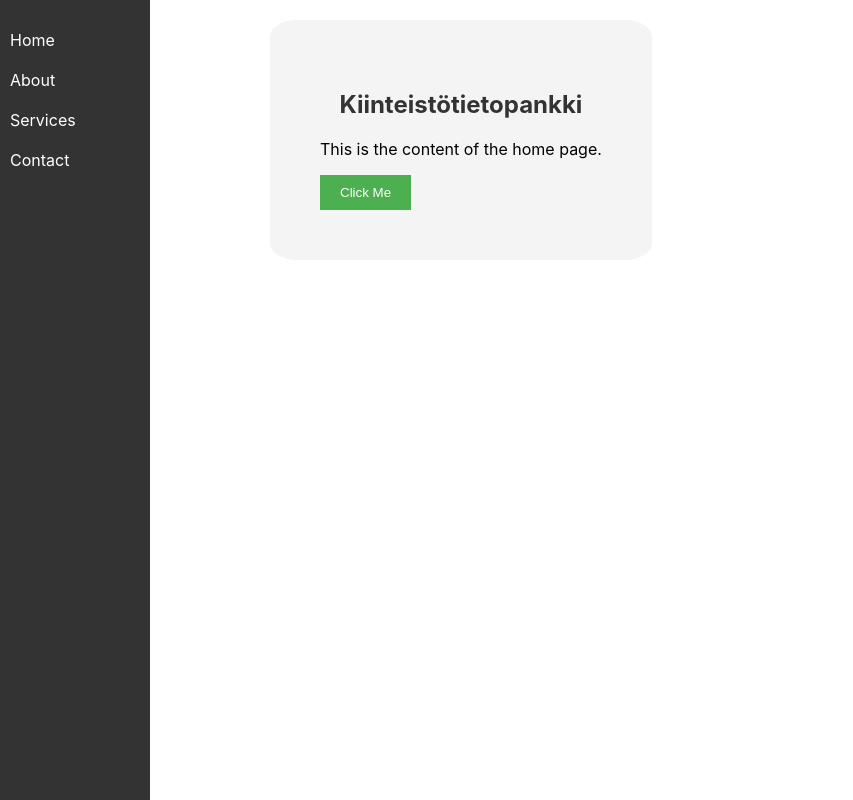
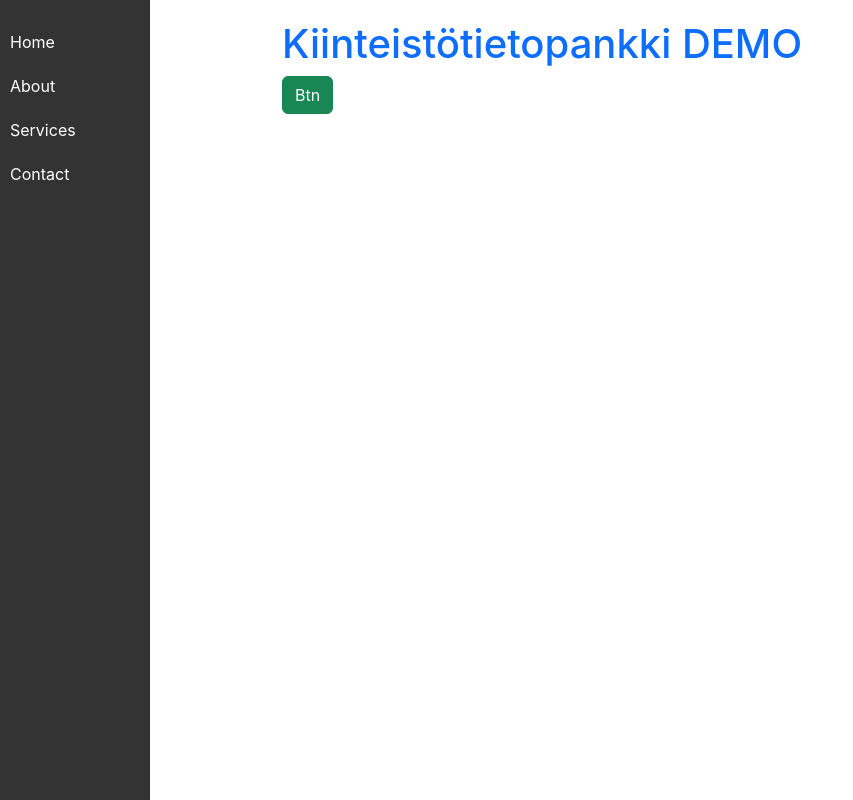
Before and after one commit to Kiinteistotietopankki/KTP_demo, a React (Create React App) app in the folder client/: page / in a window 1280 px wide. Shown: the whole page, without its empty margins (0-853 px from the left). Built offline with nearby package versions, Linux system fonts and the light colour scheme.

Commit message:
bs sekoilua

```diff
--- a/client/package.json
+++ b/client/package.json
@@ -9,7 +9,9 @@
     "@testing-library/user-event": "^13.5.0",
     "ajv": "^8.17.1",
     "ajv-keywords": "^5.1.0",
+    "bootstrap": "^5.3.3",
     "react": "^19.1.0",
+    "react-bootstrap": "^2.10.9",
     "react-dom": "^19.1.0",
     "react-router-dom": "^7.4.1",
     "react-scripts": "^5.0.1",
--- a/client/src/index.js
+++ b/client/src/index.js
@@ -1,5 +1,6 @@
 import React from 'react';
 import ReactDOM from 'react-dom/client';
+import 'bootstrap/dist/css/bootstrap.min.css';
 import './index.css';
 import App from './App';
 import reportWebVitals from './reportWebVitals';
--- a/client/src/pages/Home.js
+++ b/client/src/pages/Home.js
@@ -1,15 +1,21 @@
-// src/pages/Home/Home.js
 import React from 'react';
 import './Home.css';
 
-function Home() {
+function TestBoostrap() {
   return (
-    <div className="home-page">
-      <h2>Kiinteistötietopankki</h2>
-      <p>This is the content of the home page.</p>
-      <button className="custom-button">Click Me</button>
+    <div className="container">
+      <h1 className="text-primary">Kiinteistötietopankki DEMO</h1>
+      <button className="btn btn-success">Btn</button>
     </div>
   );
 }
 
+function Home() {
+  return (
+    <>
+    <TestBoostrap />
+    </>
+  );
+}
+
 export default Home;
```
Also changed, not shown: 1 other file (tests, documents, lock files or other folders).
